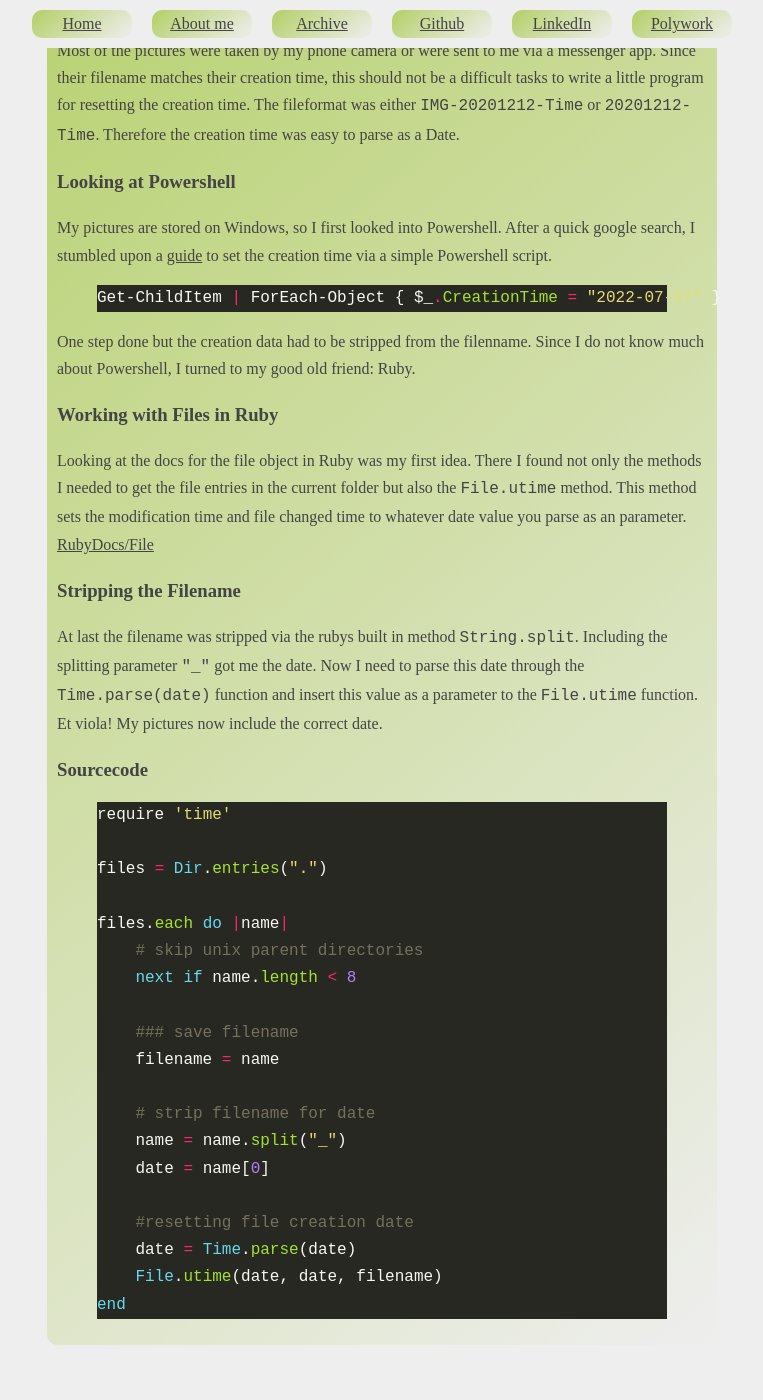
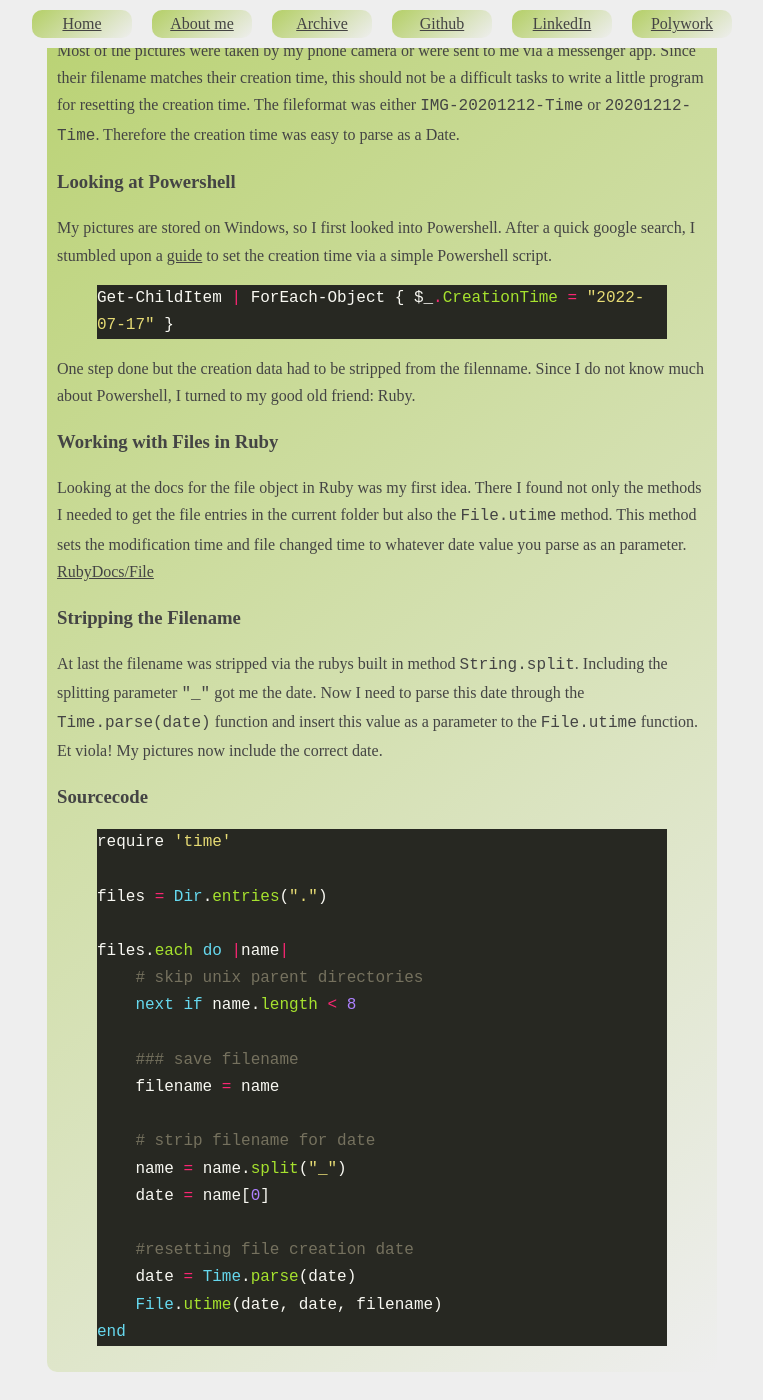
Before and after one commit to Friendscover/my-website, a Jekyll site: the page built from _posts/2022-11-26-changing-the-file-modification-date.md, in a window 1280 px wide and 1400 px high, scrolled down 375 px. Shown: the whole window, without its empty margins (258-1021 px from the left). Built offline with Jekyll 4.4.1, drawn with Linux system fonts in a browser that asks for light colours; before the commit the page ends 1748 px from its top, so only the background shows below that.

Commit message:
quick fix for the code blocks on mobile

```diff
--- a/_sass/monokai.scss
+++ b/_sass/monokai.scss
@@ -1,4 +1,4 @@
-.highlight pre { background-color: #272822; }
+.highlight pre { background-color: #272822; white-space: pre-wrap; }
 .highlight .hll { background-color: #9aad3b; }
 .highlight .c { color: #75715e } /* Comment */
 .highlight .err { color: #960050; background-color: #1e0010 } /* Error */
```
